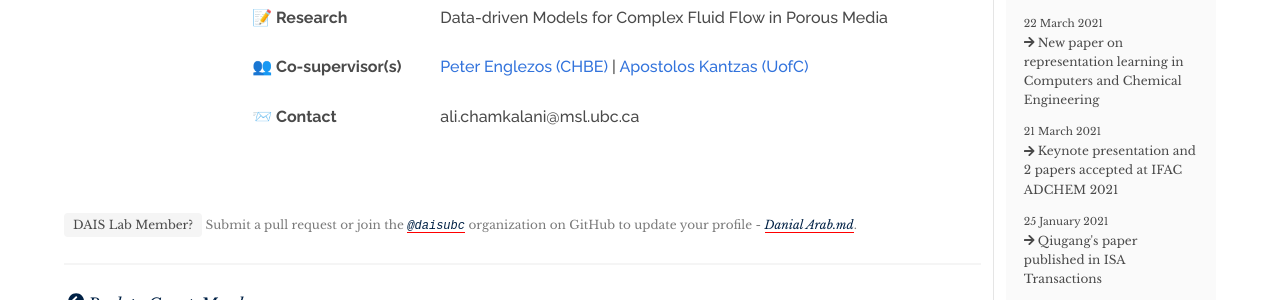
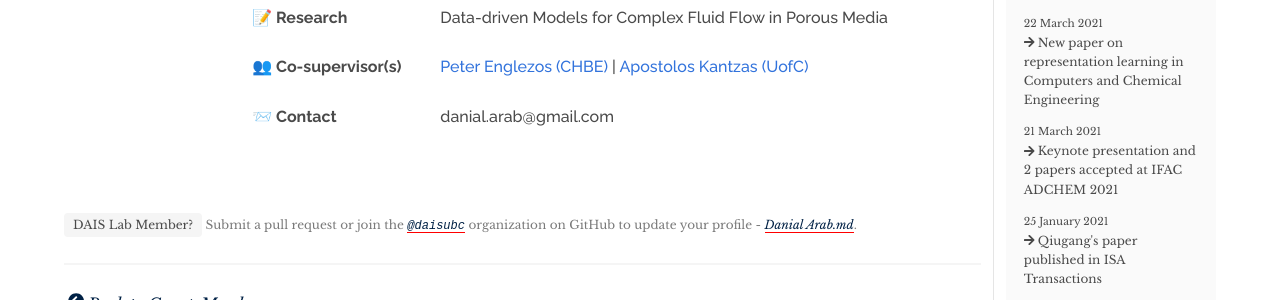
Before and after one commit to daisubc/daisubc.github.io, a Jekyll site: the page built from _profiles/Danial Arab.md, in a window 1280 px wide and 900 px high, scrolled down 614 px. Shown: the part 153-453 px from the top of the window. Built offline with Jekyll 4.4.1, drawn with Linux system fonts in a browser that asks for light colours; nearby versions of some CDN libraries.

Commit message:
fix email

```diff
--- a/_profiles/Danial Arab.md
+++ b/_profiles/Danial Arab.md
@@ -1,7 +1,7 @@
 ---
 layout: biography
 title: Danial Arab
-email: ali.chamkalani@msl.ubc.ca
+email: danial.arab@gmail.com
 project: Data-driven Models for Complex Fluid Flow in Porous Media
 img: danial.jpg
 degree: Postdoc
```
